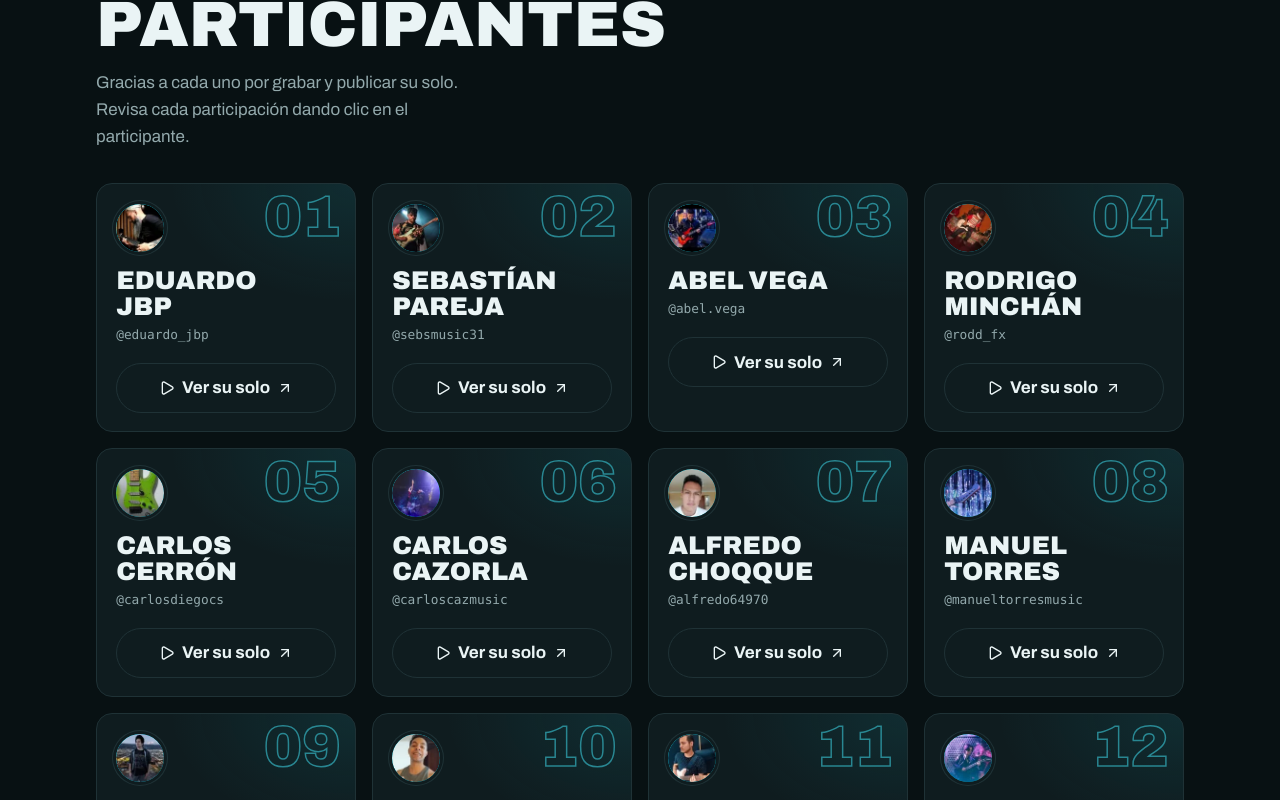
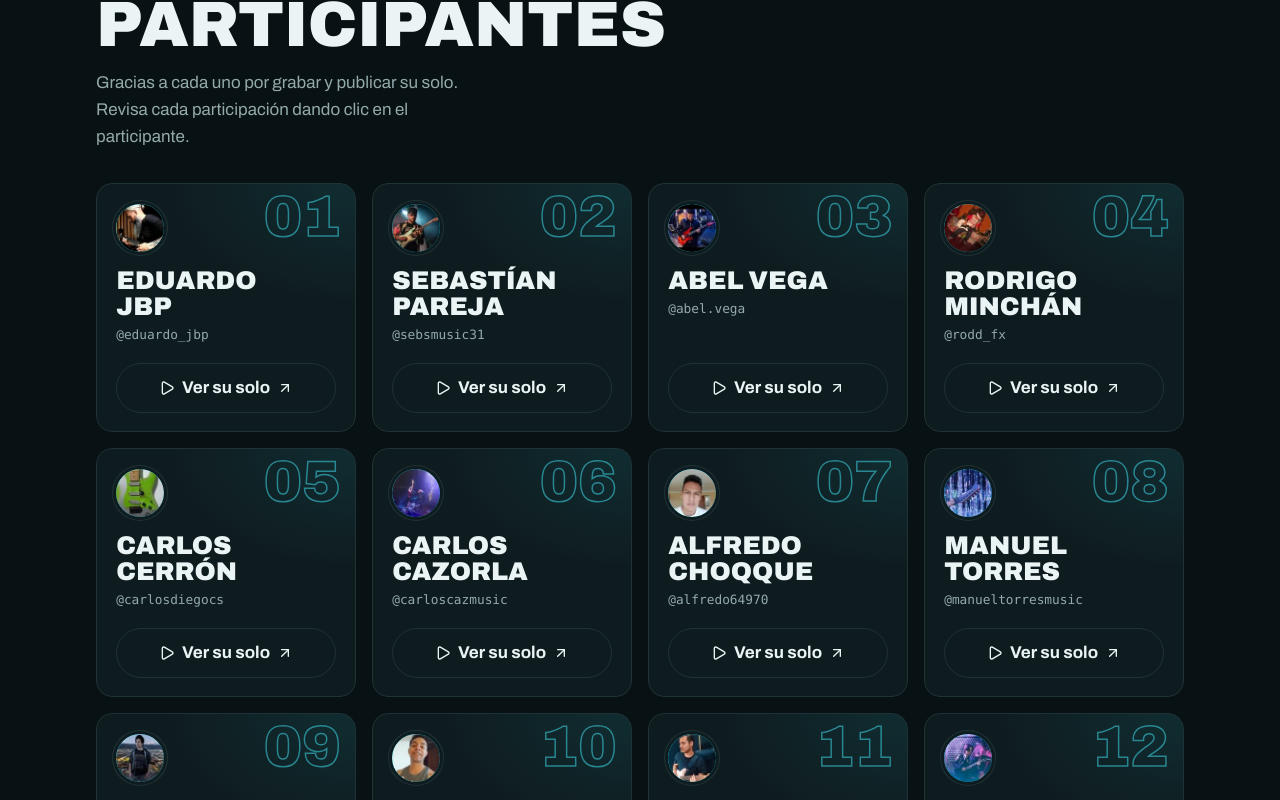
Before and after one commit to erp-project-dev/pg-tournament, a React (Vite) app: page / in a window 1280 px wide. Shown: the part 2880-3680 px from the top of the page. Built offline with nearby package versions, Linux system fonts and the light colour scheme; a web font is replaced by a local one.

Commit message:
fix: alinear el botón Ver su solo al fondo de cada tarjeta
Co-Authored-By: Claude Opus 5.5 <noreply@anthropic.com>

```diff
--- a/src/styles.css
+++ b/src/styles.css
@@ -1020,6 +1020,7 @@ h2 {
   font: 400 0.8rem/1.4 var(--mono);
   text-decoration: none;
   overflow-wrap: anywhere;
+  margin-bottom: 1.2rem;
 }
 .entrant-user:hover {
   color: var(--accent);
@@ -1029,7 +1030,7 @@ h2 {
   align-items: center;
   justify-content: center;
   gap: 0.45rem;
-  margin-top: 1.2rem;
+  margin-top: auto;
   padding: 0.65rem 1rem;
   border: 1px solid var(--line);
   border-radius: 999px;
```
